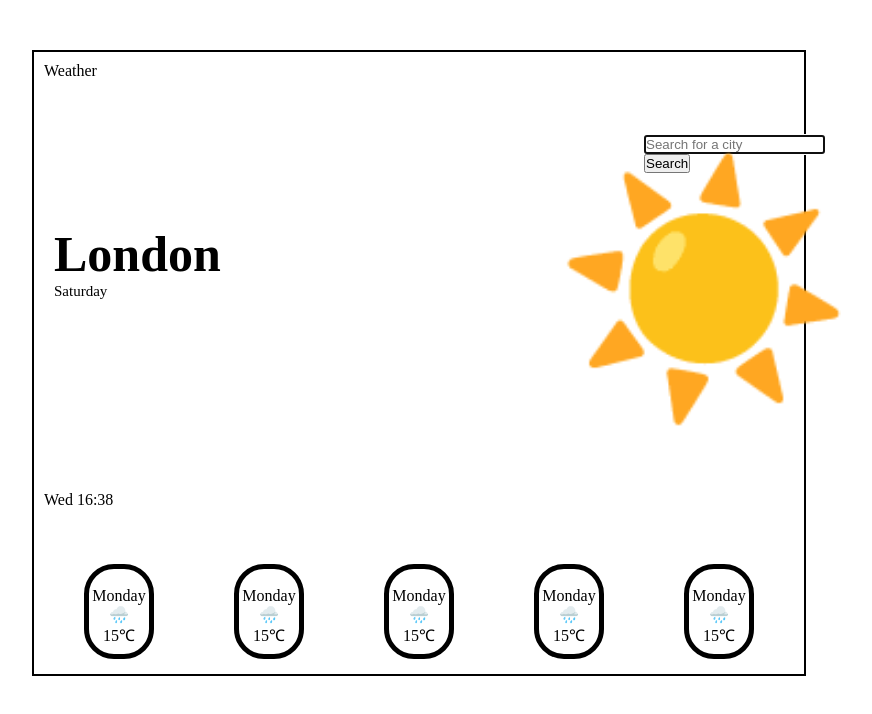
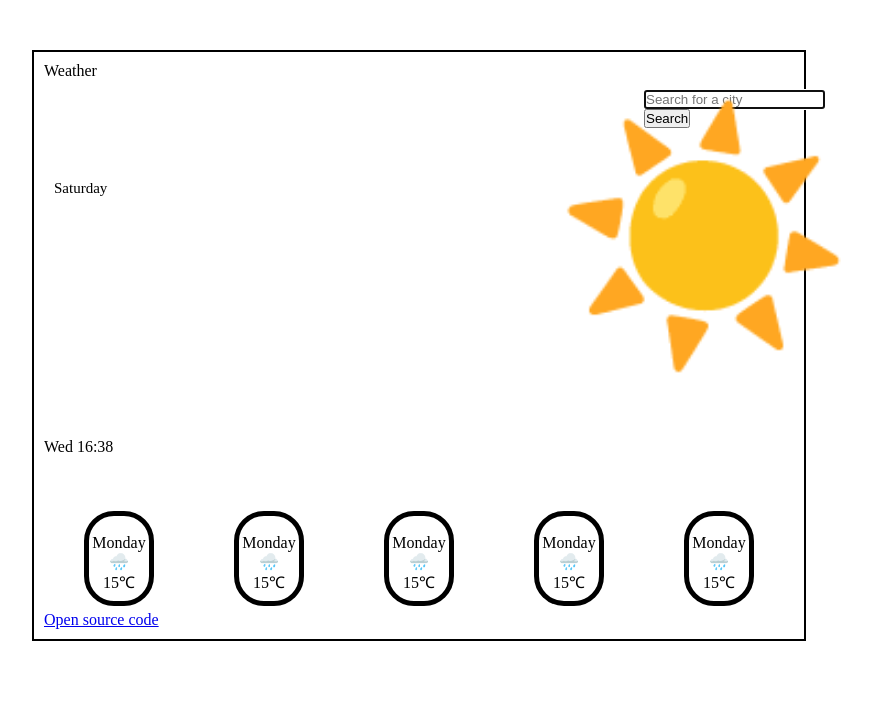
Before and after one commit to Giftyaning/Weather-App, a plain HTML site: page index.html in a window 1280 px wide. Shown: the whole page, without its empty margins (268-1140 px from the left). Drawn offline with nearby package versions, Linux system fonts and the light colour scheme.

Commit message:
Updated the html by add a source code

```diff
--- a/index.html
+++ b/index.html
@@ -31,7 +31,7 @@
                 <div class="location">
 
                     <div class="place">
-                    <h1 class="" id="city-name">London</h1>
+                    <h1 class="" id="city-name"></h1>
                     <h3>Saturday</h3>
                 </div>
 
@@ -96,6 +96,10 @@
                         <br />
                     </div>
                 </div>
+
+                <footer>
+                    <a href="https://github.com/Giftyaning">Open source code</a>
+                </footer>
             </div>
         </main>
     </body>
--- a/style.css
+++ b/style.css
@@ -26,6 +26,7 @@
     margin-left: 600px;
     border-radius: 10px;
     height: 35px;
+    margin-top: 10px;
 }
 
 .place {
@@ -46,7 +47,7 @@
 
 .weather {
     display: block;
-    margin-top: -160px;
+    margin-top: -110px;
     margin-left: 500px;
 }
 
```
